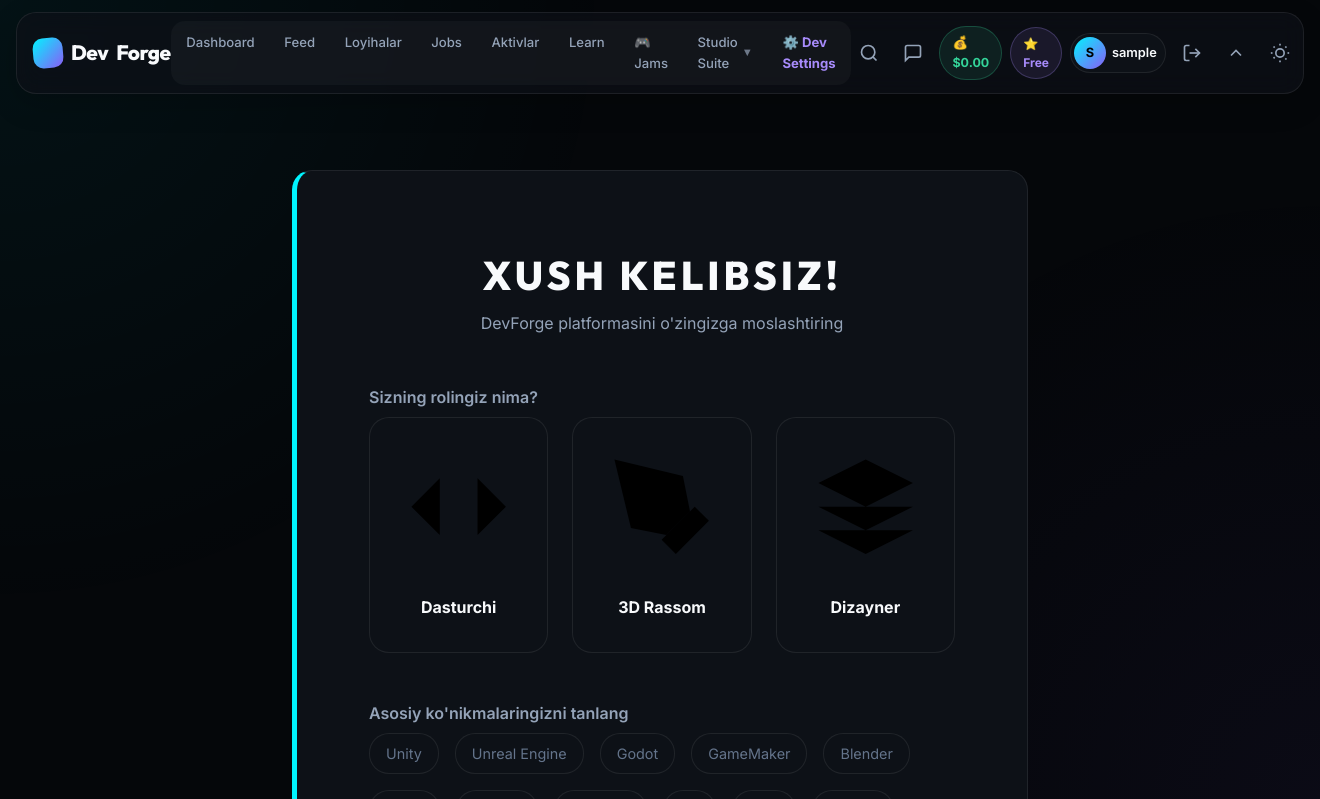
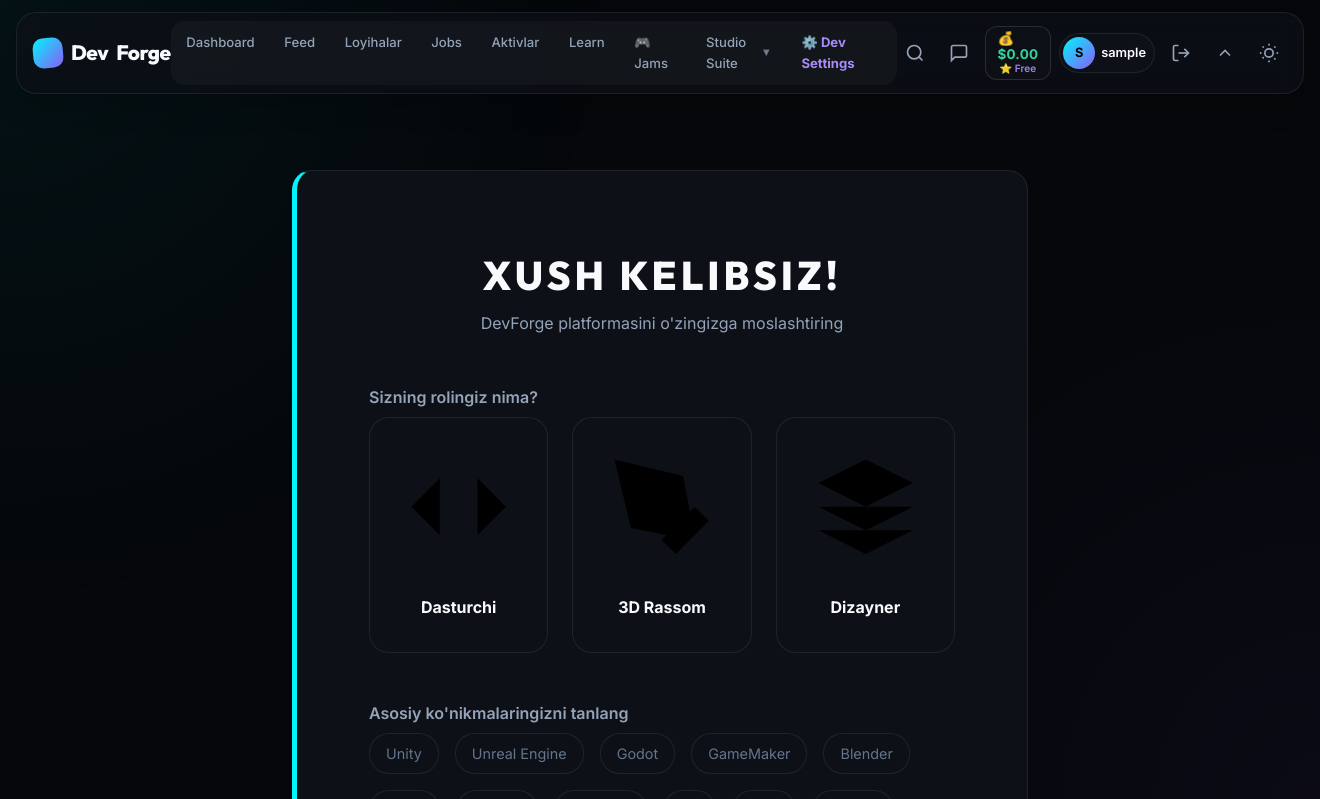
Before and after one commit to Sardor0007/Devforge, a Django app: page /auth/onboarding/ in a window 1320 px wide. Shown: the top 799 px of the page. Run offline with Django 5.2, Linux system fonts and the light colour scheme; the visitor is signed in with stand-in values (Sample User, id 1); parts of the project's set-up code (start-up, migrations or seed data) failed here and were passed over.

Commit message:
10.08.2026/13:47

```diff
--- a/devforge/templates/base.html
+++ b/devforge/templates/base.html
@@ -788,13 +788,12 @@
                     <a href="{% url 'inbox' %}" class="btn btn-ghost" style="padding: 0.5rem;" title="Xabarlar">
                         <svg width="20" height="20" viewBox="0 0 24 24" fill="none" stroke="currentColor" stroke-width="2"><path d="M21 15a2 2 0 0 1-2 2H7l-4 4V5a2 2 0 0 1 2-2h14a2 2 0 0 1 2 2z"></path></svg>
                     </a>
-                    <!-- Hamyon balans chip -->
-                    <a href="{% url 'wallet' %}" title="Hamyon" style="display:flex;align-items:center;gap:0.35rem;background:rgba(52,211,153,0.1);border:1px solid rgba(52,211,153,0.25);color:#34d399;font-size:0.78rem;font-weight:700;padding:0.35rem 0.75rem;border-radius:99px;text-decoration:none;transition:all 0.2s;" onmouseover="this.style.background='rgba(52,211,153,0.2)'" onmouseout="this.style.background='rgba(52,211,153,0.1)'">
-                        💰 ${{ user.balance|floatformat:2 }}
-                    </a>
-                    <!-- Obuna badge -->
-                    <a href="{% url 'wallet' %}" title="Obuna" style="display:flex;align-items:center;gap:0.3rem;background:rgba(167,139,250,0.1);border:1px solid rgba(167,139,250,0.25);color:#a78bfa;font-size:0.75rem;font-weight:700;padding:0.35rem 0.75rem;border-radius:99px;text-decoration:none;transition:all 0.2s;" onmouseover="this.style.background='rgba(167,139,250,0.2)'" onmouseout="this.style.background='rgba(167,139,250,0.1)'">
-                        {% sub_icon user.subscription_type %} {% sub_label user.subscription_type %}
+                    <!-- Hamyon va Obuna (Birlashtirilgan chip) -->
+                    <a href="{% url 'wallet' %}" title="Hamyon va Obuna" style="display:flex;flex-direction:column;align-items:center;justify-content:center;padding:0.25rem 0.75rem;background:rgba(13,17,23,0.85);border:1px solid rgba(255,255,255,0.12);border-radius:12px;text-decoration:none;transition:all 0.2s;line-height:1.15;" onmouseover="this.style.borderColor='rgba(0,245,255,0.4)';this.style.background='rgba(22,27,34,0.95)'" onmouseout="this.style.borderColor='rgba(255,255,255,0.12)';this.style.background='rgba(13,17,23,0.85)'">
+                        <span style="font-size:0.84rem;font-weight:800;color:#34d399;letter-spacing:0.2px;">💰 ${{ user.balance|floatformat:2 }}</span>
+                        <span style="font-size:0.63rem;font-weight:600;color:#a78bfa;margin-top:1px;display:flex;align-items:center;gap:3px;opacity:0.95;">
+                            {% sub_icon user.subscription_type %} {% sub_label user.subscription_type %}
+                        </span>
                     </a>
                     <a href="{% url 'profile' username=user.username %}" class="user-nav">
                         <div class="avatar">
```
